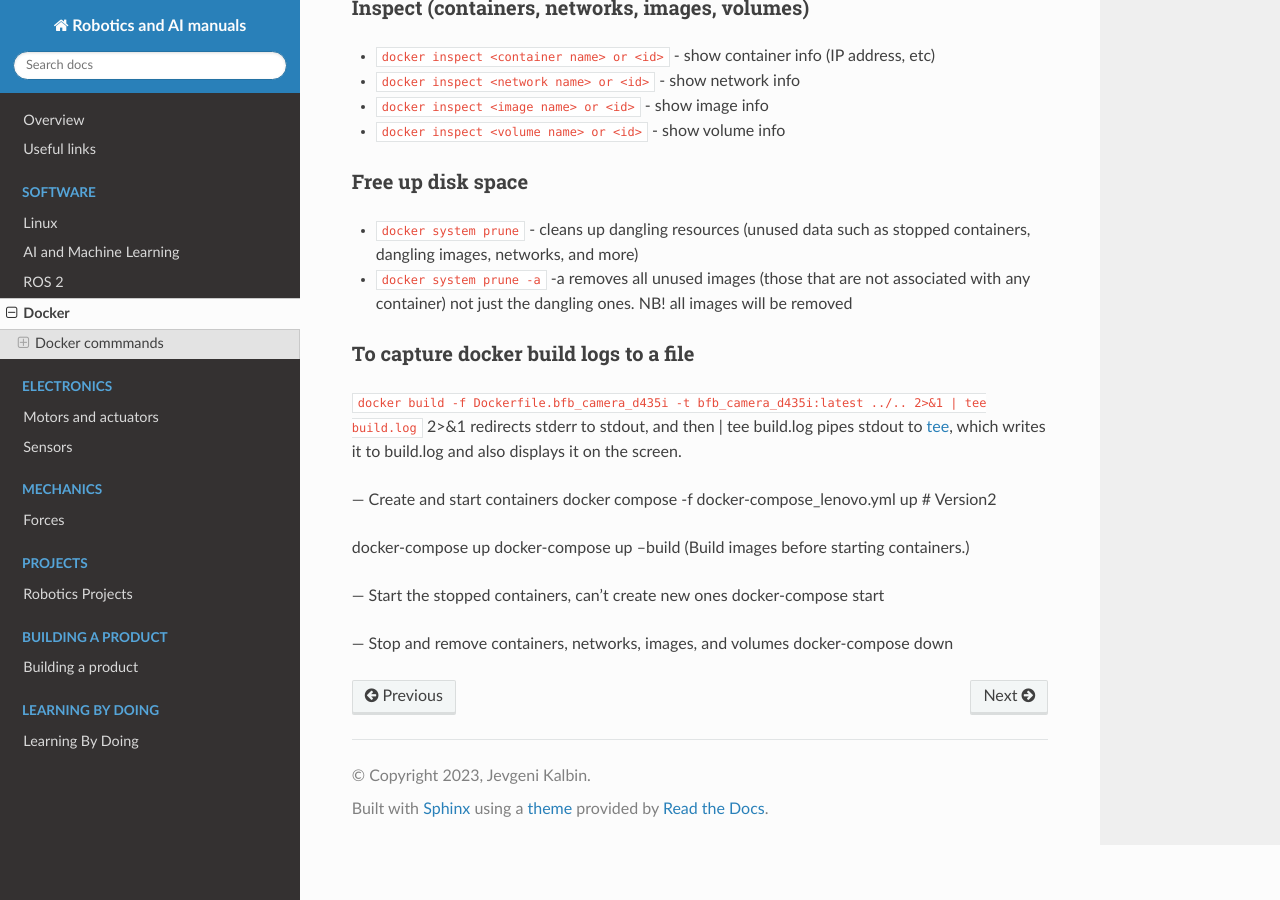
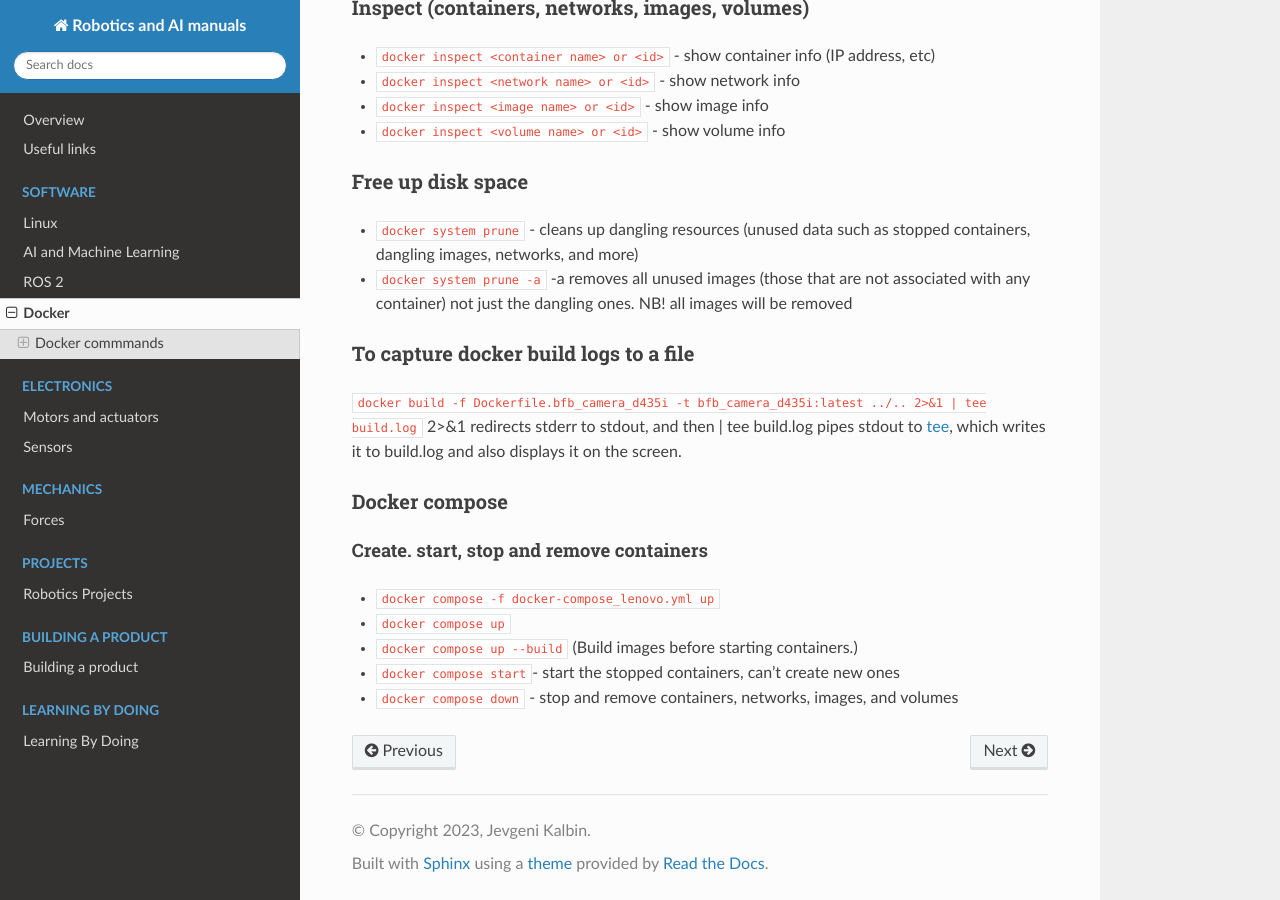
Before and after one commit to jevgenik/manuals, a Sphinx documentation site: the page built from source/files/software/docker.rst, in a window 1280 px wide and 900 px high, scrolled down 2031 px. Built offline with Sphinx 7.4.7 and the Read the Docs theme 2.0.0, drawn with Linux system fonts in a browser that asks for light colours.

Commit message:
updated docker.rst

```diff
--- a/source/files/software/docker.rst
+++ b/source/files/software/docker.rst
@@ -87,14 +87,18 @@ To capture docker build logs to a file
 and then | tee build.log pipes stdout to :ref:`tee <linux_text_manipulation>`, which writes it to build.log and also displays it on the screen.
 
 
---- Create and start containers
-docker compose -f docker-compose_lenovo.yml up # Version2
+Docker compose
+--------------
 
-docker-compose up
-docker-compose up --build (Build images before starting containers.)
+Create. start, stop and remove containers
+~~~~~~~~~~~~~~~~~~~~~~~~~~~
 
---- Start the stopped containers, can't create new ones
-docker-compose start
+* ``docker compose -f docker-compose_lenovo.yml up``
 
---- Stop and remove containers, networks, images, and volumes
-docker-compose down
+* ``docker compose up``
+
+* ``docker compose up --build`` (Build images before starting containers.)
+
+* ``docker compose start``- start the stopped containers, can't create new ones
+
+* ``docker compose down`` - stop and remove containers, networks, images, and volumes
```
